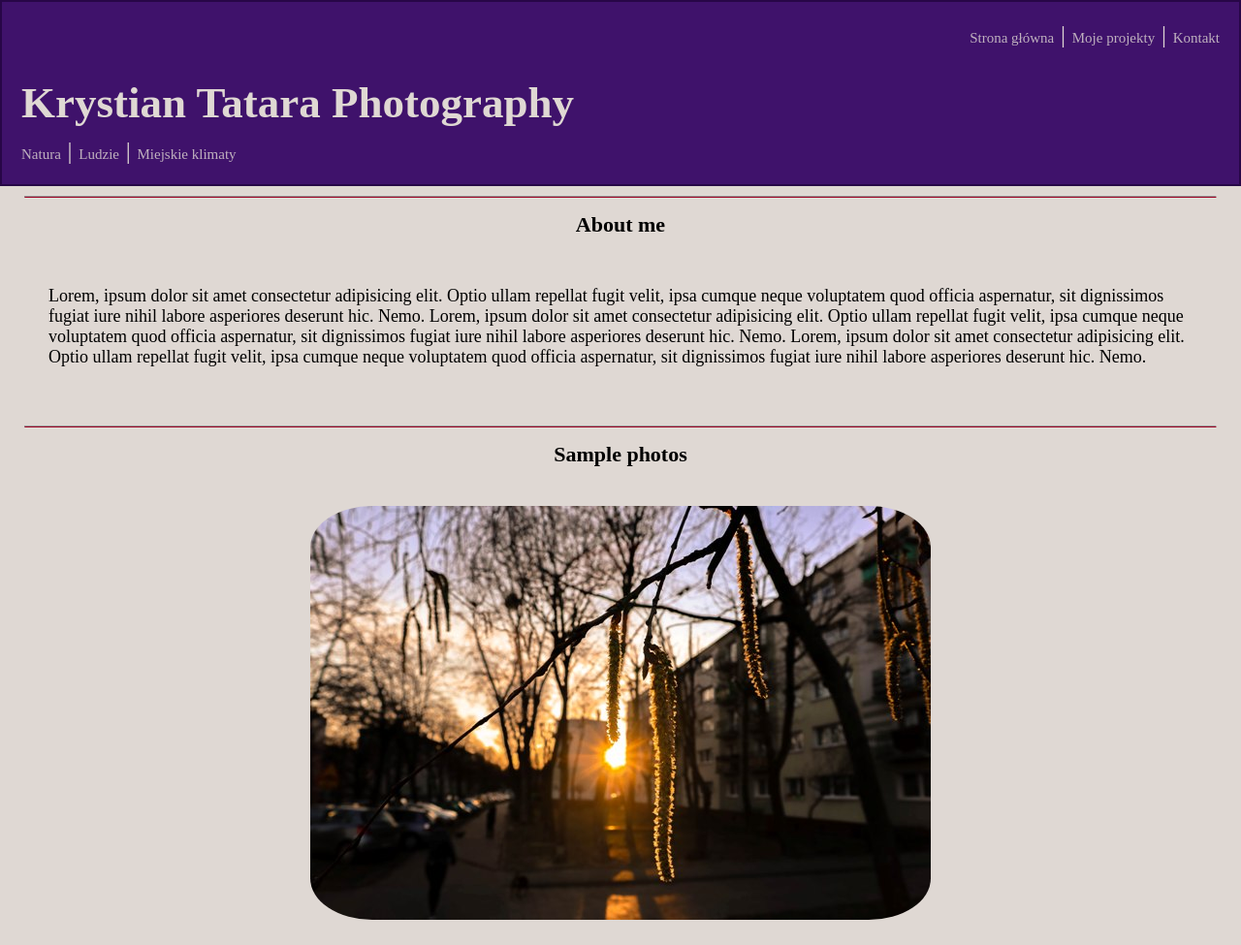
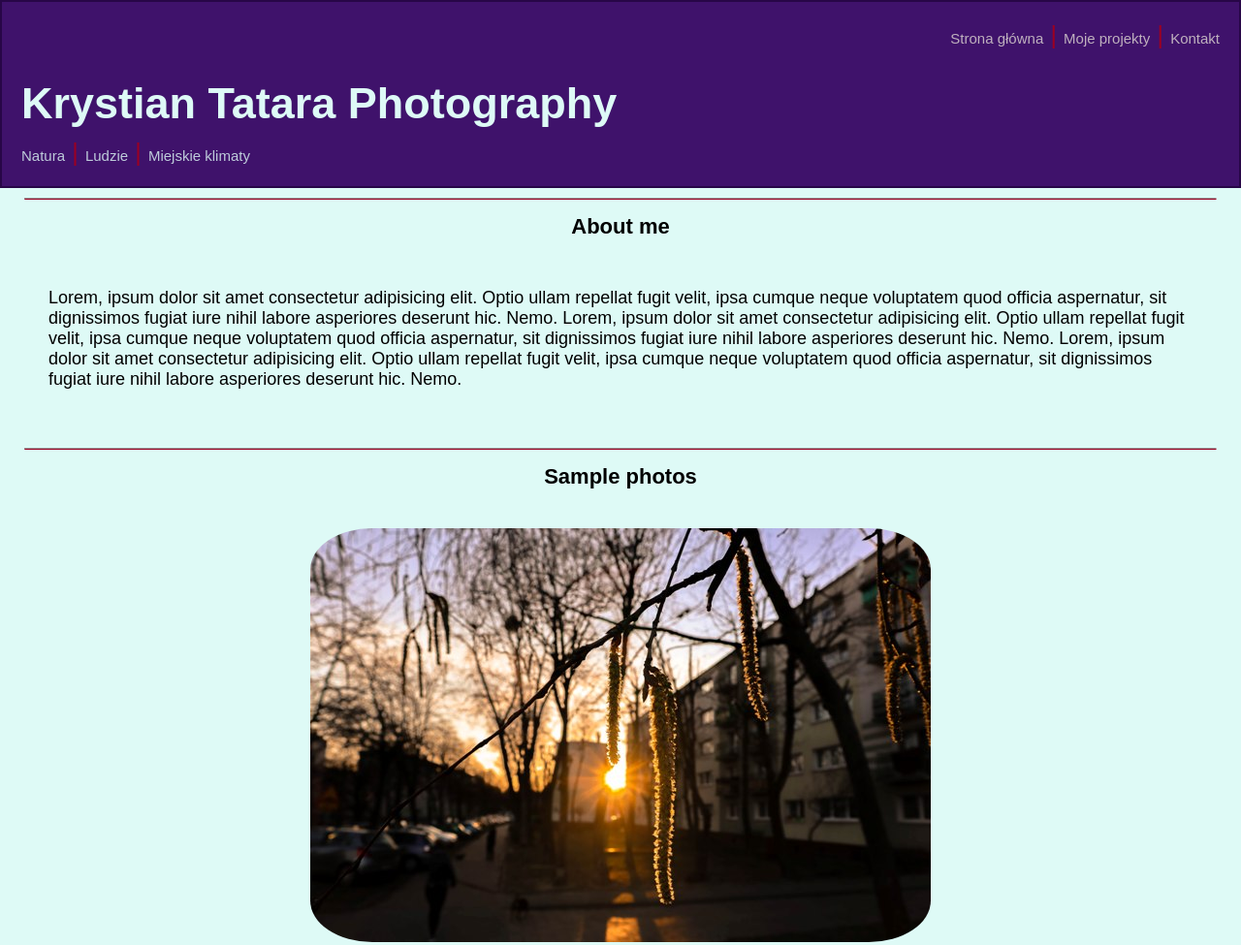
Before and after one commit to MrMaxiKys/MrMaxiKys, a plain HTML site: page index.html in a window 1280 px wide. Shown: the top 975 px of the page at 97% size. Drawn offline with Linux system fonts and the light colour scheme.

Commit message:
Initial commit

```diff
--- a/index.html
+++ b/index.html
@@ -5,6 +5,7 @@
     <meta name="viewport" content="width=device-width, initial-scale=1.0">
     <title>Krystian Tatara Photography</title>
     <link rel="stylesheet" href="style.css">
+    <link rel="stylesheet" href="https://cdnjs.cloudflare.com/ajax/libs/font-awesome/4.7.0/css/font-awesome.min.css">
 </head>
 <body class="main-body">
     <header class="main-header">
--- a/style.css
+++ b/style.css
@@ -4,7 +4,7 @@
 }
 
 body {
-    background: #dfd8d3;
+    background: #defaf6;
 }
 
 /* Navigation bar */
@@ -14,11 +14,12 @@ body {
     margin: 0 auto;
     padding: 20px;
     border: 2px solid #270647;
+    font-family: 'Assistant', sans-serif;
 }
 
 #nav-div {
     font-size: 15px;
-    color: #dfd8d3;
+    color: #defaf6;
     text-align: right;
 }
 
@@ -36,13 +37,13 @@ body {
 
 #second-nav-div {
     font-size: 15px;
-    color: #dfd8d3;
+    color: #defaf6;
     text-align: left;
 }
 
 #second-nav-div a {
     text-decoration: none;
-    color: #dfd8d3;
+    color: #defaf6;
     opacity: 0.8;
 }
 
@@ -51,18 +52,6 @@ body {
     opacity: 1;
     transition: 1.2s;
 }
-
-/* .main-body #second-nav-dir {
-    text-align: left;
-    font-size: 224px;
-    color: #dfd8d3;
-}
-
-.main-navigation #second-nav-dir a {
-    text-decoration: none;
-    color: #dfd8d3;
-    opacity: 0.8;
-} */
 
 #header {
     text-align: left;
@@ -81,6 +70,7 @@ h3 {
     margin: 0 auto;
     text-align: center;
     padding: 5px 0 0 0;
+    font-family: 'Assistant', sans-serif;
 }
 
 /* Section - about author */
@@ -90,7 +80,7 @@ h3 {
     margin: 0 auto;
     padding: 50px;
     text-align: left;
-
+    font-family: 'Assistant', sans-serif;
 }
 
 /* Section of sample photos */
@@ -116,13 +106,14 @@ h3 {
     border: 1px solid black;
     background-color: bisque;
     font-size: 13px;
+    font-family: 'Assistant', sans-serif;
 }
 
 #sample-photos a:hover {
     color: #9c0022;
     opacity: 1;
     transition: 1.2s;
-    background-color: #dfd8d3;
+    background-color: #defaf6;
 }
 
 /* Footer */
@@ -134,7 +125,8 @@ h3 {
     border: 2px solid #270647;
     text-align: center;
     font-size: 20px;
-    color: #dfd8d3;
+    color: #defaf6;
+    font-family: 'Assistant', sans-serif;
 }
 
 .main-footer p {
@@ -144,7 +136,7 @@ h3 {
 .main-footer a {
     color: black;
     text-decoration: none;
-    color: #dfd8d3;
+    color: #defaf6;
 }
 
 .main-footer a:hover {
@@ -154,7 +146,7 @@ h3 {
 }
 
 .separator {
-    color: #dfd8d3;
+    color: #9c0022;
     font-size: 25px;
     padding: 0 3px;
 }
```
